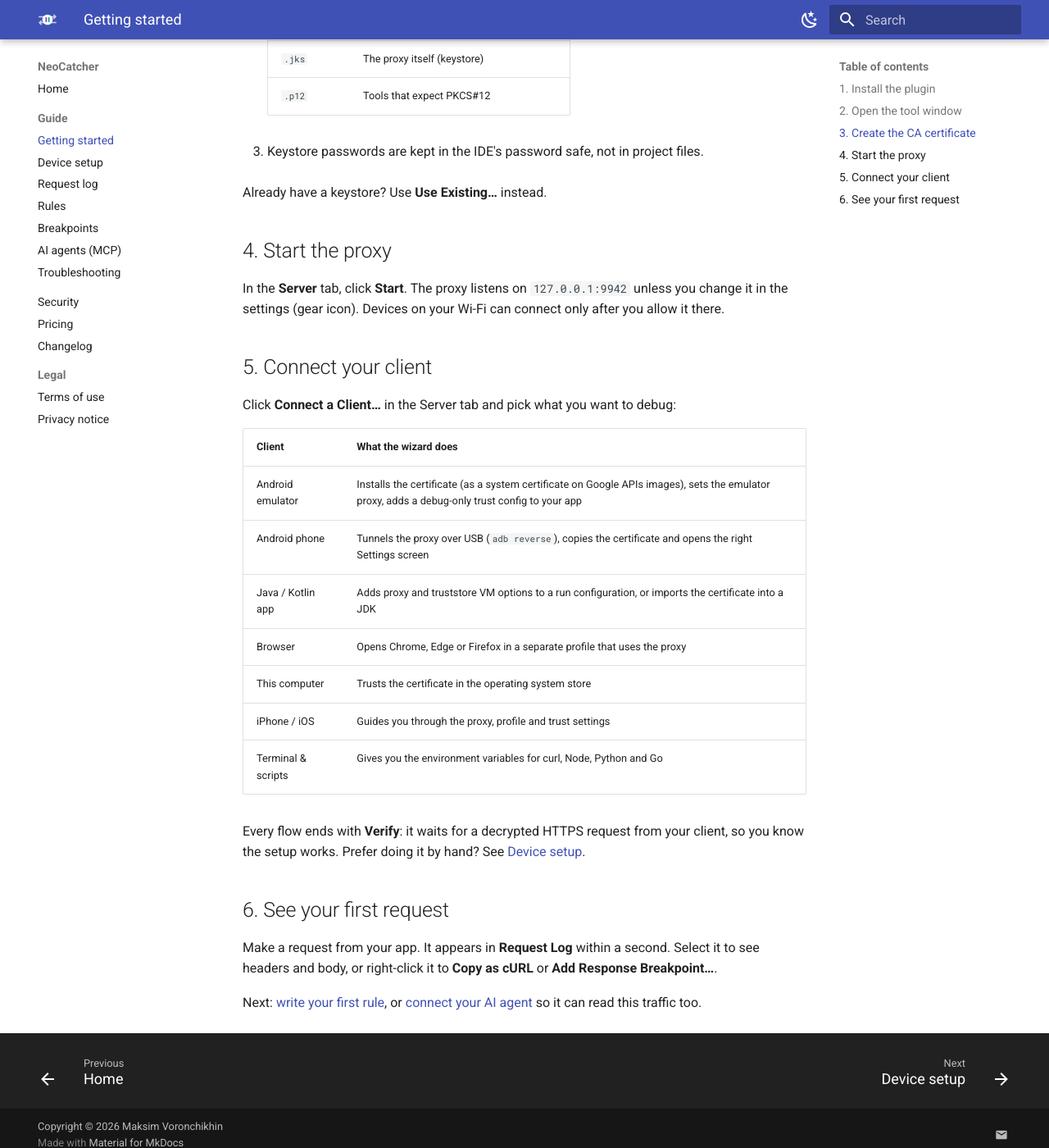
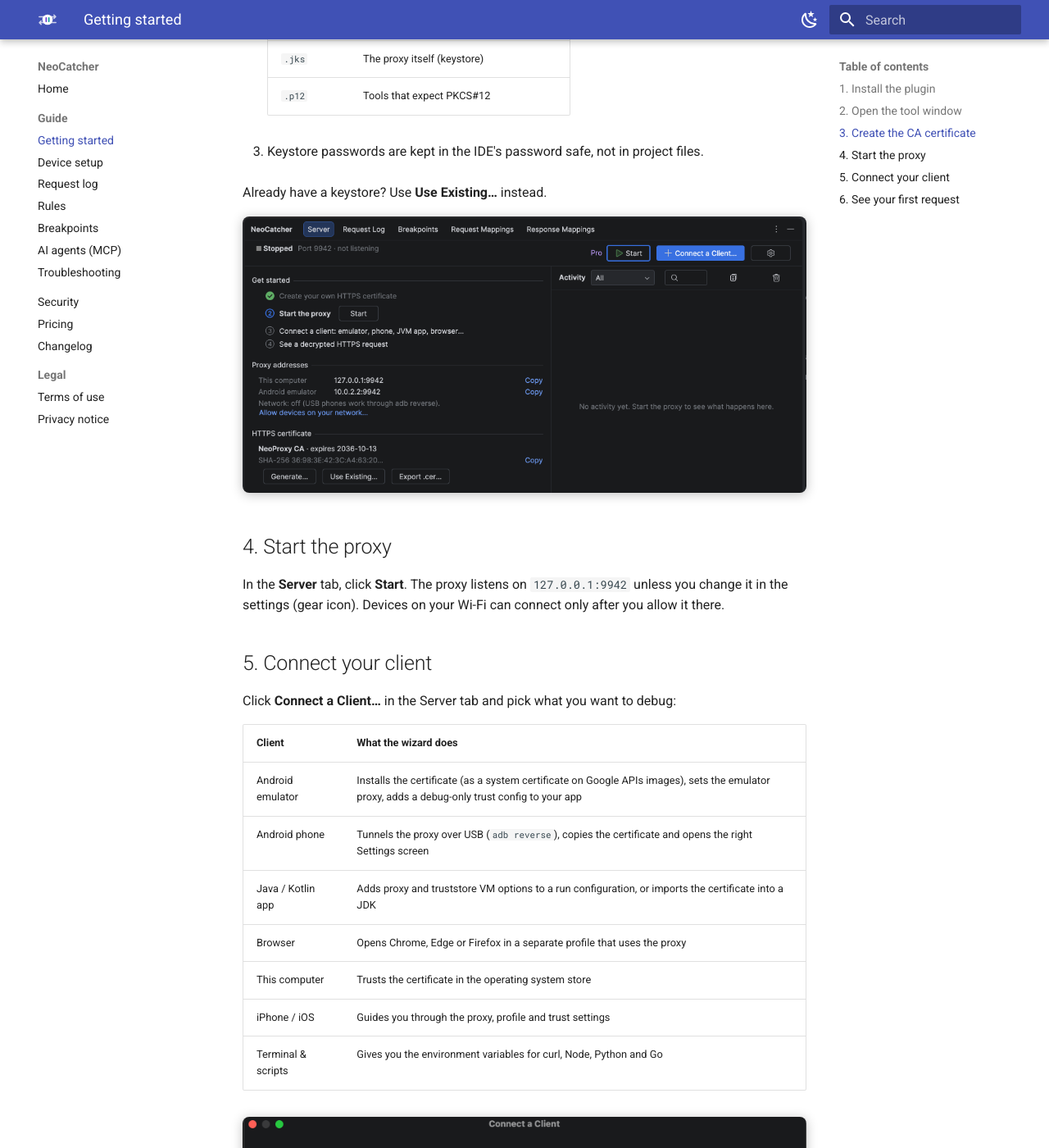
Before and after one commit to Voronchikhin/NeoCatcher, an MkDocs documentation site: the page built from docs/getting-started.md, in a window 1280 px wide and 1400 px high, scrolled down 1128 px. Shown: the whole window at 82% size. Built offline with MkDocs 1.6.1 and Material for MkDocs 9.7.7, drawn with Linux system fonts in a browser that asks for light colours; comment, search, counter and statistics services are not loaded.

Commit message:
Add screenshots and the setup clip to the guide pages
The home page now shows the Connect wizard clip; Getting started, Device
setup, Request log and Rules get the matching screenshots with alt text.
Media sits in docs/assets/media; extra.css rounds and caps their width.

Co-Authored-By: Claude Sonnet 5.5 <noreply@anthropic.com>

```diff
--- a/docs/getting-started.md
+++ b/docs/getting-started.md
@@ -40,6 +40,8 @@ machine and never leaves it.
 
 Already have a keystore? Use **Use Existing…** instead.
 
+![The Server tab after generating a certificate: step 1 is done, the proxy is stopped](assets/media/start-server-tab.png){ loading=lazy }
+
 ## 4. Start the proxy
 
 In the **Server** tab, click **Start**. The proxy listens on `127.0.0.1:9942` unless you change it in the settings (gear icon). Devices on your Wi-Fi can connect only after you allow it there.
@@ -58,8 +60,12 @@ Click **Connect a Client…** in the Server tab and pick what you want to debug:
 | iPhone / iOS | Guides you through the proxy, profile and trust settings |
 | Terminal & scripts | Gives you the environment variables for curl, Node, Python and Go |
 
+![The Connect a Client dialog listing Android emulator, Android phone, Java / Kotlin app, Browser, This computer, iPhone and Terminal](assets/media/start-connect-targets.png){ loading=lazy }
+
 Every flow ends with **Verify**: it waits for a decrypted HTTPS request from your client, so you know the setup
 works. Prefer doing it by hand? See [Device setup](device-setup.md).
+
+![The Verify step reports that HTTPS traffic is decrypted and shows the request from an okhttp client](assets/media/feature-connect.png){ loading=lazy }
 
 ## 6. See your first request
 
--- a/docs/stylesheets/extra.css
+++ b/docs/stylesheets/extra.css
@@ -4,3 +4,12 @@
 .md-nav__source {
   display: none;
 }
+
+/* Screenshots and clips: fill the column, soft corners, never overflow on phones. */
+.md-typeset video,
+.md-typeset img[src*="assets/media/"] {
+  max-width: 100%;
+  height: auto;
+  border-radius: 8px;
+  box-shadow: 0 2px 14px rgba(0, 0, 0, 0.25);
+}
```
Also changed, not shown: docs/device-setup.md (+4 -0 lines), docs/index.md (+4 -2 lines), docs/request-log.md (+2 -0 lines), docs/rules.md (+4 -0 lines), docs/assets/media/device-emulator-cert.png (added), docs/assets/media/device-trust-config.png (added), docs/assets/media/easy-setup.png (added), docs/assets/media/feature-connect.png (added), docs/assets/media/feature-request-log.png (added), docs/assets/media/feature-rules.png (added), docs/assets/media/rule-editor-visual.png (added), docs/assets/media/start-connect-targets.png (added), docs/assets/media/start-server-tab.png (added), 1 other file.
